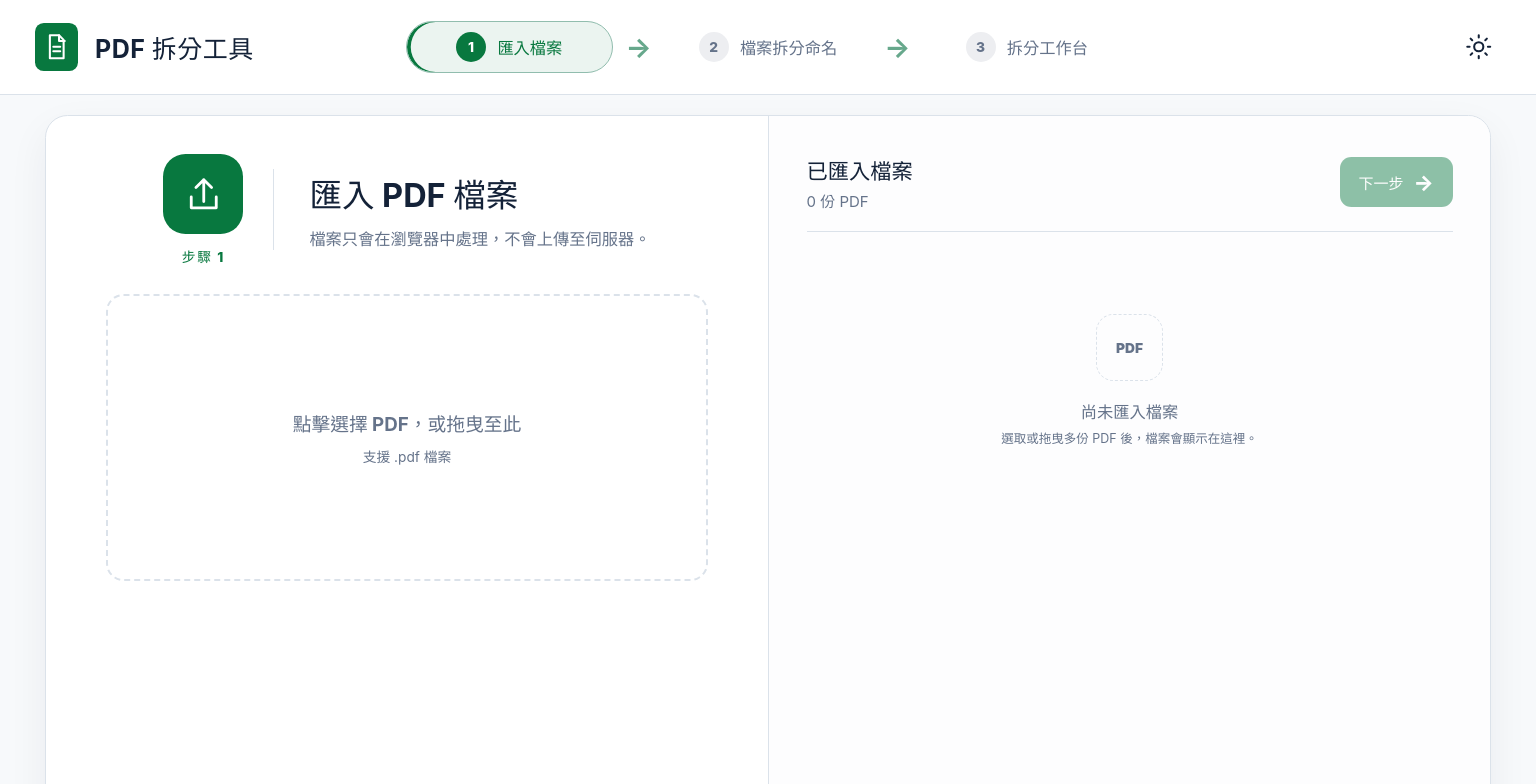
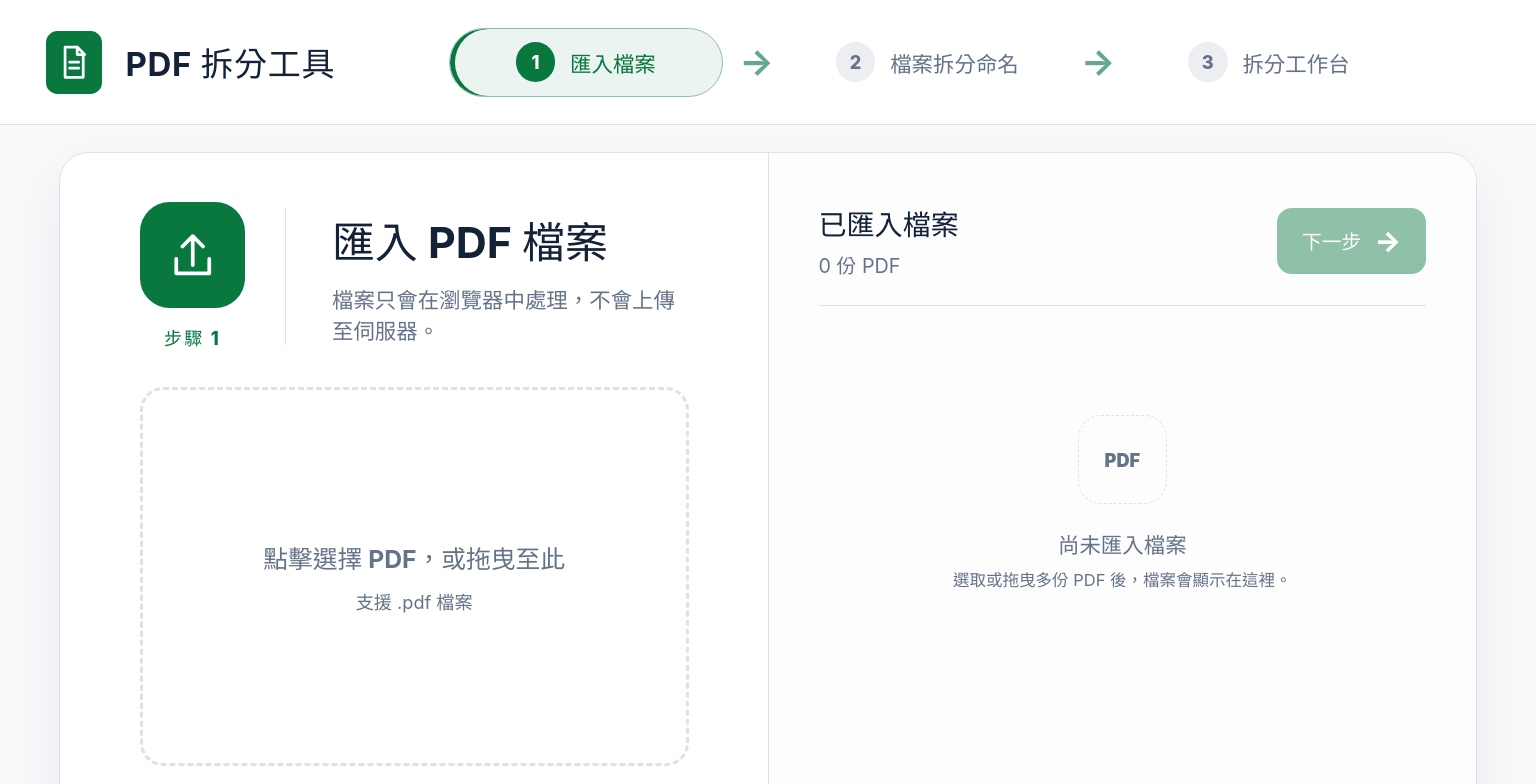
Before and after one commit to benitorhuang-svg/pdf_splite, a React (Vite) app: page / in a window 1536 px wide. Shown: the top 784 px of the page. Built offline with nearby package versions, Linux system fonts and the light colour scheme.

Commit message:
style: aggressively scale up UI and fonts for desktop display

```diff
--- a/src/styles/section-1.css
+++ b/src/styles/section-1.css
@@ -5,14 +5,17 @@
   font-synthesis: none;
 }
 
+@media (min-width: 1024px) {
+  :root { zoom: 1.25; }
+}
 @media (min-width: 1280px) {
-  :root { zoom: 1.15; }
+  :root { zoom: 1.45; }
 }
 @media (min-width: 1536px) {
-  :root { zoom: 1.25; }
+  :root { zoom: 1.65; }
 }
 @media (min-width: 1920px) {
-  :root { zoom: 1.4; }
+  :root { zoom: 1.85; }
 }
 
 * { box-sizing: border-box; }
```
